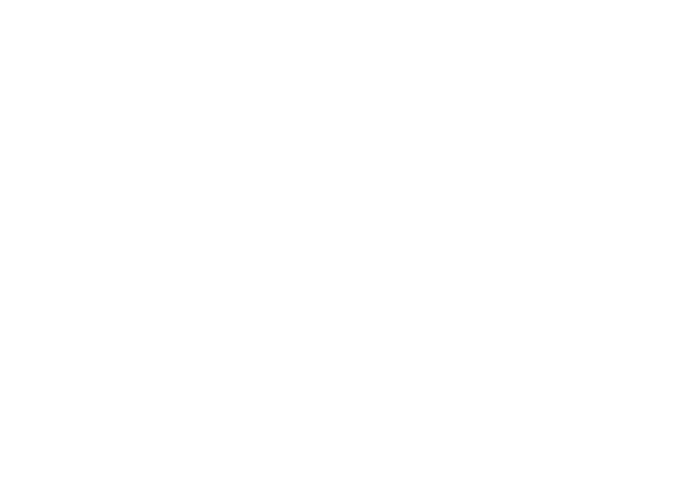
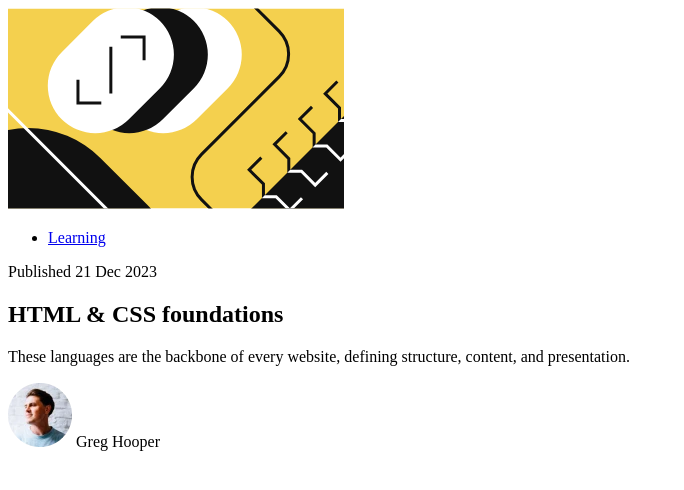
Before and after one commit to Lysak-Maxim/blog-preview-card-main, a plain HTML site: page index.html in a window 1280 px wide. Shown: the whole page, without its empty margins (0-684 px from the left). Drawn offline with Linux system fonts and the light colour scheme.

Commit message:
completed html markup

```diff
--- a/index.html
+++ b/index.html
@@ -13,5 +13,41 @@
 
     <title>Blog preview card</title>
   </head>
-  <body></body>
+  <body>
+    <main>
+      <article>
+        <header>
+          <img
+            src="assets/images/illustration-article.svg"
+            alt="illustration of article"
+            class="illustration"
+          />
+          <ul class="topic-tags">
+            <li>
+              <a href="#"> Learning </a>
+            </li>
+          </ul>
+          <p>
+            Published
+            <time datetime="2023-11-21">21 Dec 2023</time>
+          </p>
+          <h1>HTML & CSS foundations</h1>
+        </header>
+        <p class="content">
+          These languages are the backbone of every website, defining structure,
+          content, and presentation.
+        </p>
+        <footer>
+          <p>
+            <img
+              src="assets/images/image-avatar.webp"
+              alt="author's avatar"
+              class="avatar"
+            />
+            <span class="author-name">Greg Hooper</span>
+          </p>
+        </footer>
+      </article>
+    </main>
+  </body>
 </html>
```
